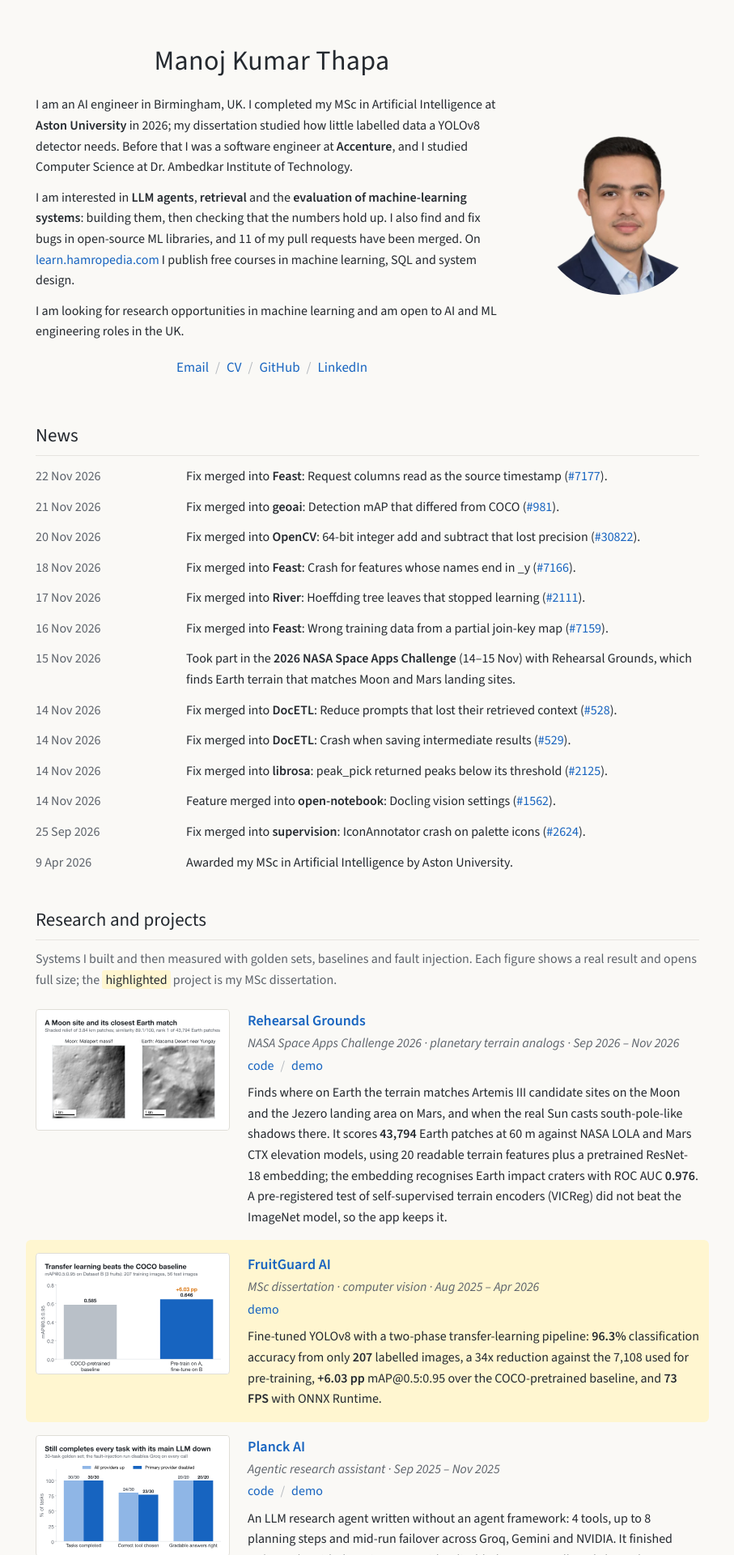
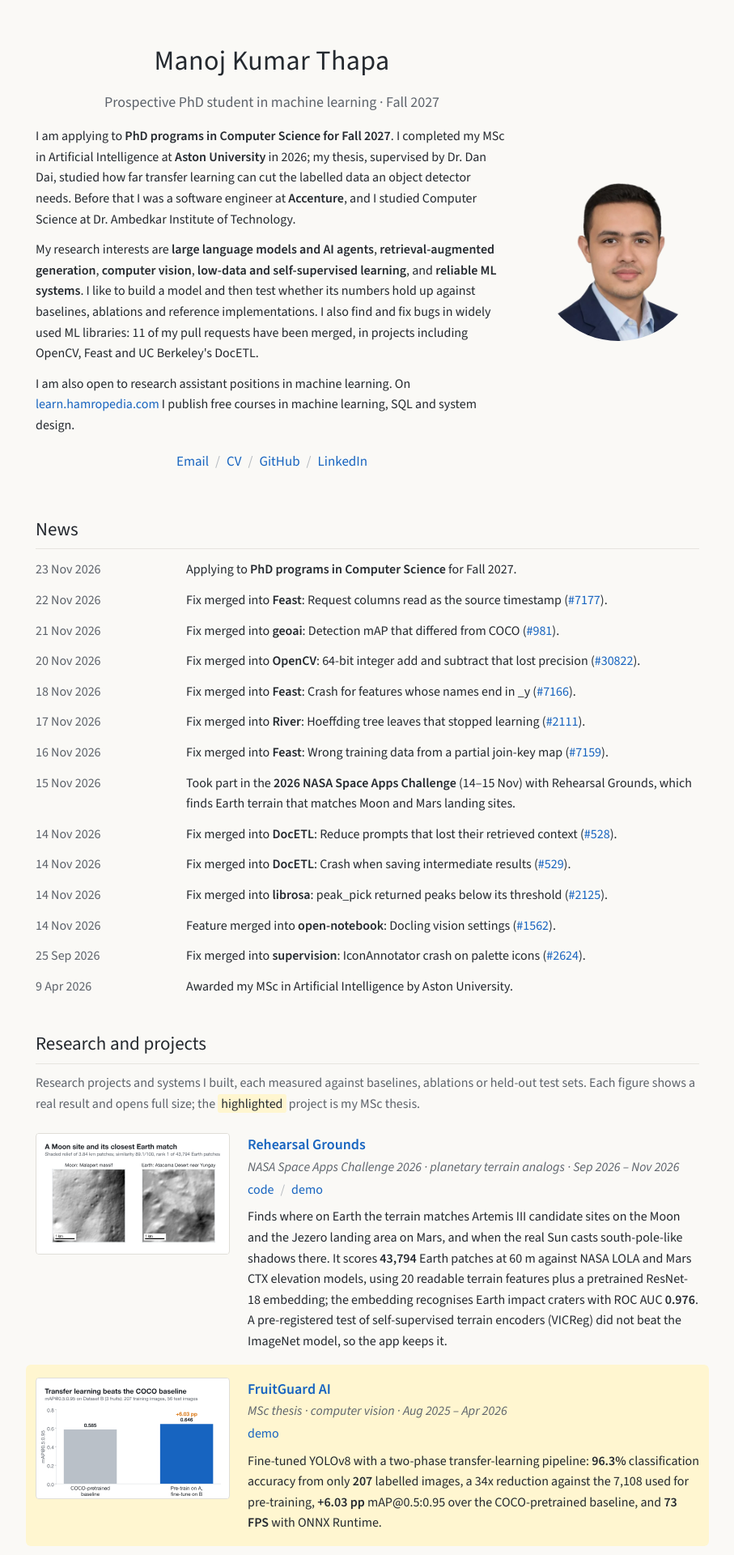
Before and after one commit to iammanoj807/profile, a React (Vite) app: page / in a window 1280 px wide. Shown: the top 1920 px of the page at 81% size, without its empty margins (186-1093 px from the left). Built offline with nearby package versions, Linux system fonts and the light colour scheme.

Commit message:
Point the homepage at PhD applications for Fall 2027

```diff
--- a/index.html
+++ b/index.html
@@ -4,30 +4,30 @@
 <head>
     <meta charset="UTF-8" />
     <meta name="viewport" content="width=device-width, initial-scale=1.0" />
-    <title>Manoj Kumar Thapa · AI Software Engineer</title>
+    <title>Manoj Kumar Thapa · Machine Learning</title>
     <meta name="description"
-        content="AI Software Engineer with an MSc in Artificial Intelligence from Aston University. Builds LLM agents, graph RAG and computer-vision systems, measured with golden sets and fault injection.">
+        content="Prospective PhD student in machine learning (Fall 2027). MSc Artificial Intelligence, Aston University. Research interests: LLMs and AI agents, retrieval, computer vision, low-data and self-supervised learning, reliable ML systems. 11 merged pull requests in OpenCV, Feast, DocETL and other ML libraries.">
     <meta name="theme-color" content="#faf9f6">
     <link rel="canonical" href="https://iammanoj807.github.io/profile/">
 
     <!-- Open Graph / Facebook -->
     <meta property="og:type" content="website">
     <meta property="og:url" content="https://iammanoj807.github.io/profile/">
-    <meta property="og:title" content="Manoj Kumar Thapa · AI Software Engineer">
+    <meta property="og:title" content="Manoj Kumar Thapa · Machine Learning">
     <meta property="og:description"
-        content="LLM agents, graph RAG and computer vision, measured before they ship. MSc Artificial Intelligence, Aston University.">
+        content="Prospective ML PhD student (Fall 2027). LLM agents, retrieval, computer vision and reliable ML. MSc Artificial Intelligence, Aston University.">
     <meta property="og:image"
         content="https://iammanoj807.github.io/profile/og-card.png">
     <meta property="og:image:width" content="1200">
     <meta property="og:image:height" content="630">
-    <meta property="og:image:alt" content="Manoj Kumar Thapa, AI Software Engineer: portfolio preview card">
+    <meta property="og:image:alt" content="Manoj Kumar Thapa, prospective PhD student in machine learning: homepage preview card">
     <meta property="og:site_name" content="Manoj Kumar Thapa">
 
     <!-- Twitter -->
     <meta name="twitter:card" content="summary_large_image">
-    <meta name="twitter:title" content="Manoj Kumar Thapa · AI Software Engineer">
+    <meta name="twitter:title" content="Manoj Kumar Thapa · Machine Learning">
     <meta name="twitter:description"
-        content="LLM agents, graph RAG and computer vision, measured before they ship. MSc Artificial Intelligence, Aston University.">
+        content="Prospective ML PhD student (Fall 2027). LLM agents, retrieval, computer vision and reliable ML. MSc Artificial Intelligence, Aston University.">
     <meta name="twitter:image"
         content="https://iammanoj807.github.io/profile/og-card.png">
 
@@ -48,7 +48,7 @@
         "@context": "https://schema.org",
         "@type": "Person",
         "name": "Manoj Kumar Thapa",
-        "jobTitle": "AI Software Engineer",
+        "jobTitle": "Prospective PhD student in machine learning",
         "url": "https://iammanoj807.github.io/profile/",
         "image": "https://iammanoj807.github.io/profile/og-card.png",
         "address": { "@type": "PostalAddress", "addressLocality": "Birmingham", "addressCountry": "GB" },
@@ -57,9 +57,9 @@
             { "@type": "CollegeOrUniversity", "name": "Dr. Ambedkar Institute of Technology" }
         ],
         "email": "mailto:thapam807@gmail.com",
-        "description": "AI Software Engineer. MSc Artificial Intelligence, Aston University. Builds LLM agents, graph RAG and computer-vision systems and measures them with golden sets, fault injection and baselines.",
+        "description": "Prospective PhD student in machine learning (Fall 2027). MSc Artificial Intelligence, Aston University. Research interests: LLMs and AI agents, retrieval, computer vision, low-data and self-supervised learning, reliable ML systems. 11 merged pull requests in OpenCV, Feast, DocETL and other ML libraries.",
         "knowsLanguage": ["en", "ne", "hi"],
-        "knowsAbout": ["LLM agents", "Retrieval-augmented generation", "Computer vision", "Python", "PyTorch", "FastAPI", "React", "Machine learning evaluation"],
+        "knowsAbout": ["Large language models", "AI agents", "Retrieval-augmented generation", "Computer vision", "Self-supervised learning", "Machine learning evaluation", "PyTorch"],
         "sameAs": [
             "https://github.com/iammanoj807",
             "https://www.linkedin.com/in/manoj-kumar-thapa-7595a5168",
--- a/src/components/Background.jsx
+++ b/src/components/Background.jsx
@@ -7,9 +7,9 @@ const ext = { target: '_blank', rel: 'noopener noreferrer' };
 const gradeText = (edu) =>
     edu.gradeLabel?.startsWith('CGPA') ? `CGPA ${edu.grade}/10` : `${edu.gradeLabel}: ${edu.grade}`;
 
-/** Publication, experience, education and certificates: the short, list-style part of the page. */
+/** Publication, education and experience: the short, list-style part of the page. */
 const Background = () => {
-    const { education, experience, certifications } = portfolioData;
+    const { education, experience } = portfolioData;
     const publications = education.map(e => e.publication).filter(Boolean);
 
     return (
@@ -29,20 +29,7 @@ const Background = () => {
                 </section>
             )}
 
-            <section className="section" aria-labelledby="experience">
-                <h2 id="experience">Experience</h2>
-                <ul className="plain-list dated">
-                    {experience.map(e => (
-                        <li key={e.company}>
-                            <span className="when">{e.duration}</span>
-                            <div>
-                                <strong>{e.title}</strong>, {e.company}, {e.location}.
-                                <div className="muted">{renderBoldText(e.description[0])}</div>
-                            </div>
-                        </li>
-                    ))}
-                </ul>
-            </section>
+
 
             <section className="section" aria-labelledby="education">
                 <h2 id="education">Education</h2>
@@ -58,21 +45,30 @@ const Background = () => {
                                         <a href={e.transcript} {...ext}>transcript</a>
                                     </>
                                 )}
+                                {e.thesis && (
+                                    <div className="muted">
+                                        Thesis: <em>{e.thesis}</em>{e.supervisor && <>, supervised by {e.supervisor}</>}
+                                    </div>
+                                )}
                             </div>
                         </li>
                     ))}
                 </ul>
-                {certifications?.length > 0 && (
-                    <p className="certs">
-                        Certificates:{' '}
-                        {certifications.map((c, i) => (
-                            <React.Fragment key={c.title}>
-                                {i > 0 && ' · '}
-                                <a href={c.link} {...ext}>{c.title}</a> ({c.subtitle})
-                            </React.Fragment>
-                        ))}
-                    </p>
-                )}
+            </section>
+
+            <section className="section" aria-labelledby="experience">
+                <h2 id="experience">Teaching and work experience</h2>
+                <ul className="plain-list dated">
+                    {experience.map(e => (
+                        <li key={e.company}>
+                            <span className="when">{e.duration}</span>
+                            <div>
+                                <strong>{e.title}</strong>, {e.company}, {e.location}.
+                                <div className="muted">{renderBoldText(e.description[0])}</div>
+                            </div>
+                        </li>
+                    ))}
+                </ul>
             </section>
         </>
     );
--- a/src/components/Intro.jsx
+++ b/src/components/Intro.jsx
@@ -9,7 +9,7 @@ const inWords = (n) => NUMBER_WORDS[n] ?? String(n);
 const external = (href) => (href.startsWith('mailto:') ? {} : { target: '_blank', rel: 'noopener noreferrer' });
 
 const Intro = () => {
-    const { name, bio, email, resume_link, social_links, openSource } = portfolioData;
+    const { name, tagline, bio, email, resume_link, social_links, openSource } = portfolioData;
     const profile = (label) => social_links.find(l => l.name === label)?.url;
     const links = [
         { label: 'Email', href: `mailto:${email}` },
@@ -23,6 +23,7 @@ const Intro = () => {
         <header className="intro">
             <div className="intro-text">
                 <h1 className="name">{name}</h1>
+                {tagline && <p className="tagline">{tagline}</p>}
                 {bio.map((paragraph, i) => (
                     <p key={i}>{renderBoldText(paragraph.replace('{mergedCount}', merged))}</p>
                 ))}
--- a/src/components/Research.jsx
+++ b/src/components/Research.jsx
@@ -8,12 +8,12 @@ const Research = () => (
     <section className="section" aria-labelledby="research">
         <h2 id="research">Research and projects</h2>
         <p className="section-intro">
-            Systems I built and then measured with golden sets, baselines and fault injection.
+            Research projects and systems I built, each measured against baselines, ablations or held-out test sets.
             Each figure shows a real result and opens full size; the <span className="hl-sample">highlighted</span> project
-            is my MSc dissertation.
+            is my MSc thesis.
         </p>
 
-        {portfolioData.projects.map(p => {
+        {portfolioData.projects.filter(p => !p.hidden).map(p => {
             const main = p.link || p.github;
             const picture = p.figure || p.screenshot;
             return (
--- a/src/data/portfolioData.js
+++ b/src/data/portfolioData.js
@@ -13,15 +13,17 @@ import openNotebookLogo from '../assets/logos/open-notebook.png';
 
 export const portfolioData = {
     name: "Manoj Kumar Thapa",
-    title: "AI Software Engineer",
+    title: "Prospective PhD student in machine learning",
+    // Shown under the name on the homepage.
+    tagline: "Prospective PhD student in machine learning · Fall 2027",
     headlineWords: ["LLM agents", "graph-RAG systems", "vision models", "production APIs"],
     description: "MSc Artificial Intelligence graduate from Aston University. I build AI systems end to end: **Python and FastAPI** on the back, **React** on the front, and **golden sets, fault injection and baselines** to show they work. Before my MSc I was a software engineer at **Accenture**, where I cut REST API latency by **40%** in Java Spring Boot services.",
     resume_link: `${import.meta.env.BASE_URL}CV.pdf`,
     // Short bio for the homepage. {mergedCount} is filled in from openSource.
     bio: [
-        "I am an AI engineer in Birmingham, UK. I completed my MSc in Artificial Intelligence at **Aston University** in 2026; my dissertation studied how little labelled data a YOLOv8 detector needs. Before that I was a software engineer at **Accenture**, and I studied Computer Science at Dr. Ambedkar Institute of Technology.",
-        "I am interested in **LLM agents**, **retrieval** and the **evaluation of machine-learning systems**: building them, then checking that the numbers hold up. I also find and fix bugs in open-source ML libraries, and {mergedCount} of my pull requests have been merged. On [learn.hamropedia.com](https://learn.hamropedia.com/) I publish free courses in machine learning, SQL and system design.",
-        "I am looking for research opportunities in machine learning and am open to AI and ML engineering roles in the UK."
+        "I am applying to **PhD programs in Computer Science for Fall 2027**. I completed my MSc in Artificial Intelligence at **Aston University** in 2026; my thesis, supervised by Dr. Dan Dai, studied how far transfer learning can cut the labelled data an object detector needs. Before that I was a software engineer at **Accenture**, and I studied Computer Science at Dr. Ambedkar Institute of Technology.",
+        "My research interests are **large language models and AI agents**, **retrieval-augmented generation**, **computer vision**, **low-data and self-supervised learning**, and **reliable ML systems**. I like to build a model and then test whether its numbers hold up against baselines, ablations and reference implementations. I also find and fix bugs in widely used ML libraries: {mergedCount} of my pull requests have been merged, in projects including OpenCV, Feast and UC Berkeley's DocETL.",
+        "I am also open to research assistant positions in machine learning. On [learn.hamropedia.com](https://learn.hamropedia.com/) I publish free courses in machine learning, SQL and system design."
     ],
     address: "Birmingham, UK",
     relocation: "Open to relocation",
@@ -64,7 +66,7 @@ export const portfolioData = {
             title: "FruitGuard AI",
             screenshot: fruitguardShot,
             figure: fruitguardFig,
-            kicker: "MSc dissertation · computer vision",
+            kicker: "MSc thesis · computer vision",
             abstract: "Fine-tuned YOLOv8 with a two-phase transfer-learning pipeline: **96.3%** classification accuracy from only **207** labelled images, a 34x reduction against the 7,108 used for pre-training, **+6.03 pp** mAP@0.5:0.95 over the COCO-pretrained baseline, and **73 FPS** with ONNX Runtime.",
             highlight: true,
             date: "Aug 2025 – Apr 2026",
@@ -129,6 +131,7 @@ export const portfolioData = {
         },
         {
             title: "NeuroArc",
+            hidden: true, // not shown on the research-focused homepage
             screenshot: neuroarcShot,
             figure: neuroarcFig,
             kicker: "AI job application assistant",
@@ -152,6 +155,7 @@ export const portfolioData = {
 
     // News items besides merged PRs (those are listed automatically). date: "YYYY-MM" or "YYYY-MM-DD".
     news: [
+        { date: "2026-11-23", text: "Applying to **PhD programs in Computer Science** for Fall 2027." },
         { date: "2026-11-15", text: "Took part in the **2026 NASA Space Apps Challenge** (14–15 Nov) with Rehearsal Grounds, which finds Earth terrain that matches Moon and Mars landing sites." },
         { date: "2026-04-09", text: "Awarded my MSc in Artificial Intelligence by Aston University." }
     ],
@@ -400,7 +404,9 @@ export const portfolioData = {
             location: "Birmingham, UK",
             duration: "Jan 2025 – Jul 2026",
             grade: "70.37%",
-            gradeLabel: "Marks",
+            gradeLabel: "Average mark",
+            thesis: "Fruit Detection based on Transfer Learning for Agricultural Automation",
+            supervisor: "Dr. Dan Dai",
             transcript: `${import.meta.env.BASE_URL}transcripts/msc-ai-aston-transcript.jpg`,
             description: "Deep learning, NLP and computer vision. Dissertation: FruitGuard AI, few-shot fruit detection with YOLOv8, 96.3% accuracy from 207 labelled images, a 34x reduction against the pre-training set.",
             skills: ["PyTorch", "Deep Learning", "Computer Vision", "NLP", "Python"]
--- a/src/index.css
+++ b/src/index.css
@@ -57,6 +57,7 @@ strong { font-weight: 600; }
   letter-spacing: 0.01em;
 }
 .intro p { margin: 0 0 12px; }
+.intro .tagline { margin: -4px 0 14px; font-size: 18px; color: var(--muted); text-align: center; }
 .links { text-align: center; margin-top: 18px !important; font-size: 17px; }
 .photo {
   width: 200px;
```
Also changed, not shown: public/og-card.png, 1 other file (tests, documents, lock files or other folders).
